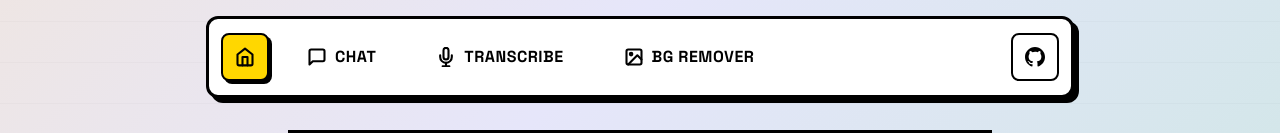
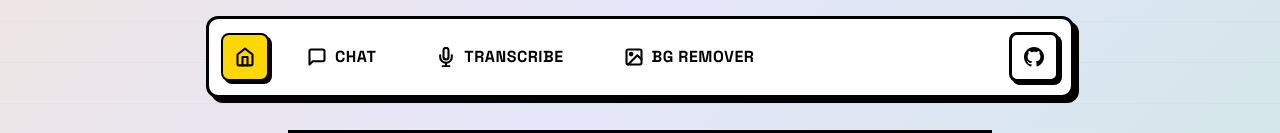
Before and after one commit to khromov/sveltekit-local-ai, a SvelteKit app: page / in a window 1280 px wide. Shown: the top 133 px of the page. Built offline with nearby package versions, Linux system fonts and the light colour scheme.

Commit message:
Update +layout.svelte

```diff
--- a/src/routes/+layout.svelte
+++ b/src/routes/+layout.svelte
@@ -320,7 +320,8 @@
 	}
 
 	.github-item .home-link {
-		border-color: #000;
+		border: 3px solid #000;
+		box-shadow: 3px 3px 0 #000;
 	}
 
 	/* Shared component styling - Refined Neo-Brutalist */
```
